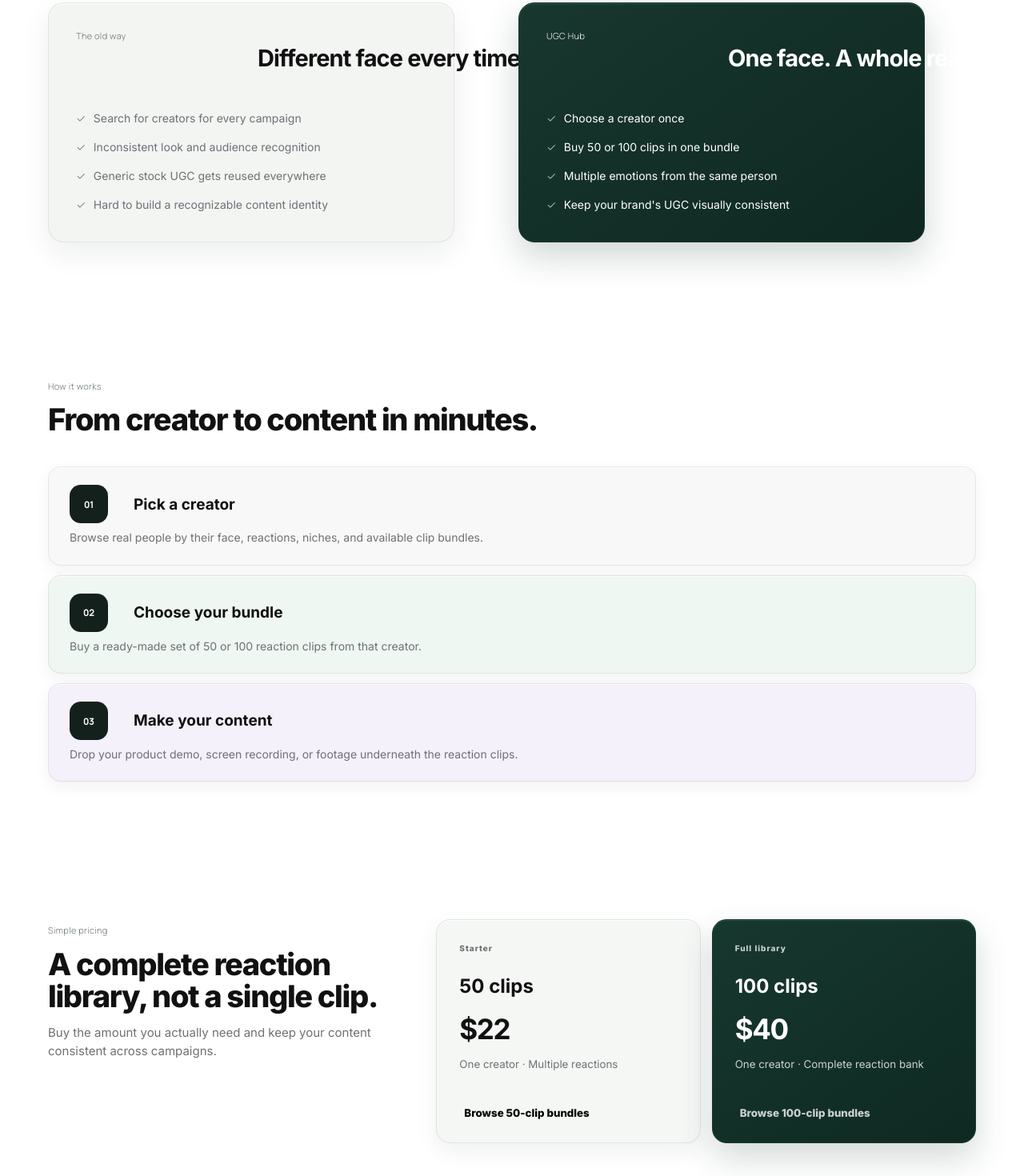
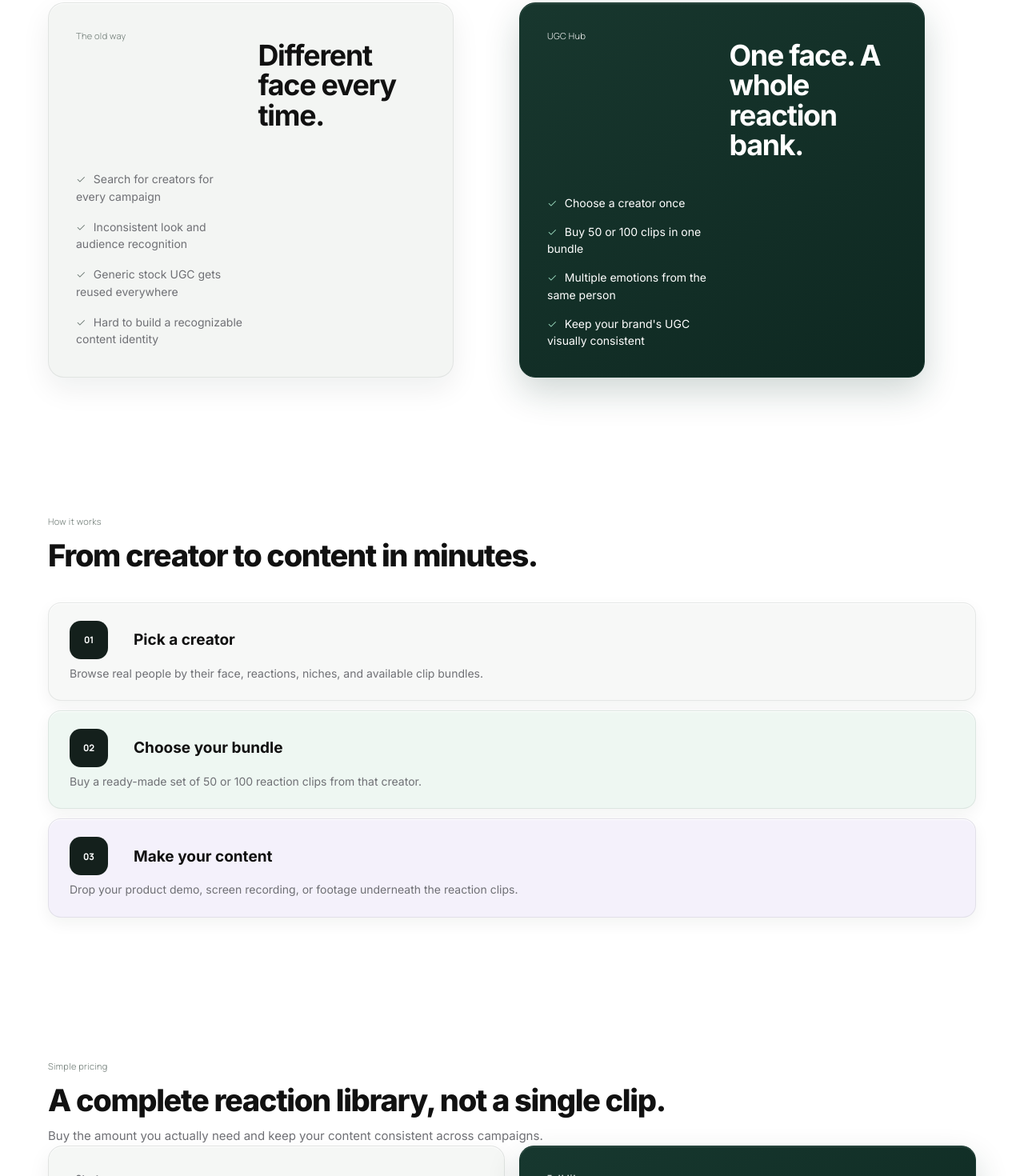
Before and after one commit to projectd101/UGC-Hub, a React (Vite) app: page / in a window 1280 px wide. Shown: the part 2120-3590 px from the top of the page at 80% size. Built offline with nearby package versions, Linux system fonts and the light colour scheme; no server answers; a web font is replaced by a local one.

Commit message:
Refine comparison card titles and pricing layout

```diff
--- a/public/section-divider-removals.css
+++ b/public/section-divider-removals.css
@@ -30,13 +30,16 @@
 [class*="reactionItem"]:hover { transform: translateY(-2px) !important; border-color: rgba(25,118,92,.22) !important; box-shadow: 0 12px 26px rgba(22,33,29,.10),inset 0 1px 0 rgba(255,255,255,.95) !important; }
 [class*="reactionNumber"] { display: inline-grid !important; place-items: center !important; width: 30px !important; height: 30px !important; border-radius: 9px !important; background: #14201c !important; color: #fff !important; font-size: 10px !important; font-weight: 800 !important; }
 
-[class*="compare"] { display: grid !important; grid-template-columns: repeat(2,minmax(0,1fr)) !important; gap: 16px !important; padding: 0 0 84px !important; }
-[class*="compareCol"], [class*="compareColAccent"] { min-height: 300px; padding: 34px !important; border-radius: 20px !important; border: 1px solid rgba(18,29,25,.08) !important; box-shadow: 0 14px 36px rgba(18,29,25,.07),inset 0 1px 0 rgba(255,255,255,.8) !important; }
+/* Comparison cards: keep every heading inside its card instead of forcing nowrap overflow. */
+[class*="compare"] { display: grid !important; grid-template-columns: repeat(2,minmax(0,1fr)) !important; gap: 18px !important; padding: 0 0 84px !important; }
+[class*="compareCol"], [class*="compareColAccent"] { min-width: 0 !important; min-height: 300px; overflow: hidden !important; padding: 34px !important; border-radius: 20px !important; border: 1px solid rgba(18,29,25,.08) !important; box-shadow: 0 14px 36px rgba(18,29,25,.07),inset 0 1px 0 rgba(255,255,255,.8) !important; }
 [class*="compareCol"] { background: #f3f5f3 !important; }
 [class*="compareColAccent"] { background: linear-gradient(145deg,#18372e 0%,#0e2821 100%) !important; color:#fff !important; border-color:#18372e !important; box-shadow:0 18px 44px rgba(18,55,46,.20),inset 0 1px 0 rgba(255,255,255,.13) !important; }
 [class*="compareColAccent"] [class*="sectionKicker"],[class*="compareColAccent"] h2,[class*="compareColAccent"] li { color:#fff !important; }
 [class*="compareColAccent"] ul { color:rgba(255,255,255,.72) !important; }
 [class*="compareColAccent"] li:before { color:#9fe0c4 !important; }
+[class*="compareCol"] h2, [class*="compareColAccent"] h2 { white-space:normal !important; overflow-wrap:normal !important; word-break:normal !important; font-size:clamp(28px,2.8vw,40px) !important; line-height:1.05 !important; letter-spacing:-.035em !important; max-width:100% !important; }
+[class*="compareCol"] li, [class*="compareColAccent"] li { white-space:normal !important; overflow-wrap:normal !important; }
 
 [class*="how"] { display:block !important; padding:82px 0 88px !important; }
 [class*="steps"] { display:grid !important; grid-template-columns:1fr !important; gap:12px !important; margin-top:38px !important; }
@@ -47,13 +50,11 @@
 [class*="steps"] > div > h3 { margin-top:0 !important; font-size:19px !important; white-space:nowrap !important; min-width:0; }
 [class*="steps"] > div > p { margin-top:7px !important; max-width:none !important; white-space:nowrap !important; min-width:0; }
 
-/* Prevent the comparison cards and their content from collapsing into narrow word-wrapped columns. */
-[class*="compareCol"] h2, [class*="compareColAccent"] h2 { white-space:nowrap !important; min-width:0; }
-[class*="compareCol"] li, [class*="compareColAccent"] li { white-space:nowrap !important; }
-
-[class*="bundleSection"] { display:grid !important; grid-template-columns:minmax(0,.78fr) minmax(0,1.22fr) !important; gap:54px !important; padding:84px 0 !important; align-items:start; }
-[class*="bundleCards"] { display:grid !important; grid-template-columns:repeat(2,minmax(0,1fr)) !important; gap:14px !important; max-width:none !important; }
-[class*="bundleCards"] article { min-height:280px !important; padding:28px !important; border:1px solid rgba(18,29,25,.09) !important; border-radius:18px !important; background:#f5f7f5 !important; box-shadow:0 10px 28px rgba(18,29,25,.065),inset 0 1px 0 #fff !important; }
+/* Pricing: headline first, then the two packs in one wider horizontal row. */
+[class*="bundleSection"] { display:block !important; width:min(1160px,calc(100% - 64px)) !important; padding:84px 0 !important; }
+[class*="bundleCopy"] { width:100% !important; max-width:860px !important; margin-bottom:34px !important; }
+[class*="bundleCards"] { display:grid !important; grid-template-columns:repeat(2,minmax(0,1fr)) !important; gap:18px !important; width:100% !important; max-width:none !important; }
+[class*="bundleCards"] article { min-width:0 !important; min-height:300px !important; padding:32px 34px !important; border:1px solid rgba(18,29,25,.09) !important; border-radius:18px !important; background:#f5f7f5 !important; box-shadow:0 10px 28px rgba(18,29,25,.065),inset 0 1px 0 #fff !important; }
 [class*="bundleCards"] article[class*="featured"] { background:linear-gradient(145deg,#17382f,#0e2921) !important; color:#fff !important; border-color:#17382f !important; box-shadow:0 18px 40px rgba(23,56,47,.19),inset 0 1px 0 rgba(255,255,255,.12) !important; }
 [class*="bundleCards"] article[class*="featured"] span,[class*="bundleCards"] article[class*="featured"] small,[class*="bundleCards"] article[class*="featured"] button { color:rgba(255,255,255,.78) !important; }
 [class*="bundleCards"] article[class*="featured"] strong,[class*="bundleCards"] article[class*="featured"] b { color:#fff !important; }
@@ -69,6 +70,6 @@
   [class*="reactionGrid"],[class*="bundleCards"],[class*="rightsGrid"] { grid-template-columns:1fr !important; }
   [class*="compare"] { grid-template-columns:1fr !important; }
   [class*="steps"] > div { grid-template-columns:52px minmax(0,1fr) !important; column-gap:16px !important; }
-  [class*="steps"] > div > h3,[class*="steps"] > div > p,[class*="compareCol"] h2,[class*="compareColAccent"] h2,[class*="compareCol"] li,[class*="compareColAccent"] li { white-space:normal !important; }
+  [class*="steps"] > div > h3,[class*="steps"] > div > p { white-space:normal !important; }
   [class*="creatorCta"] { flex-direction:column !important; align-items:flex-start !important; }
 }
```
